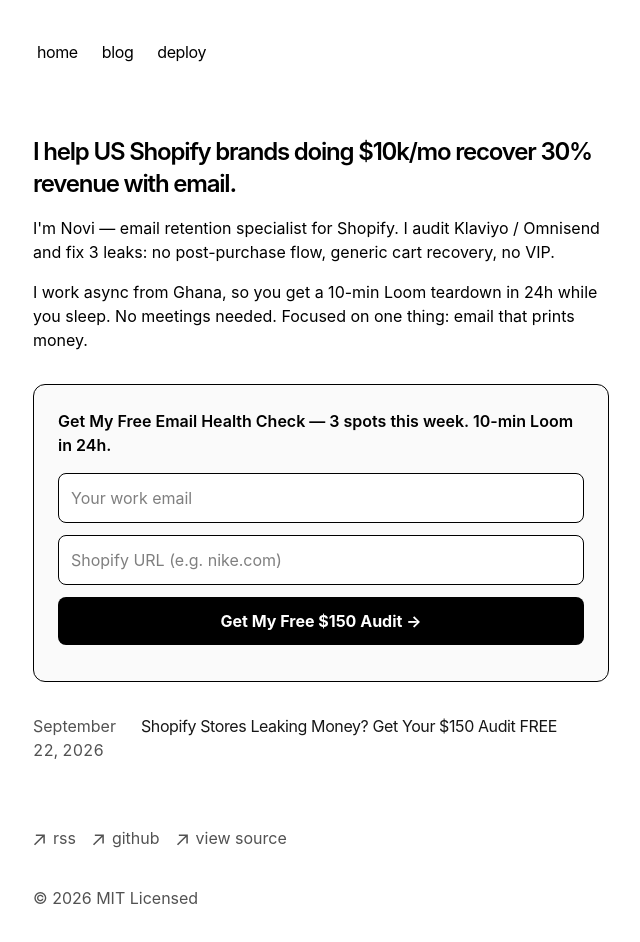
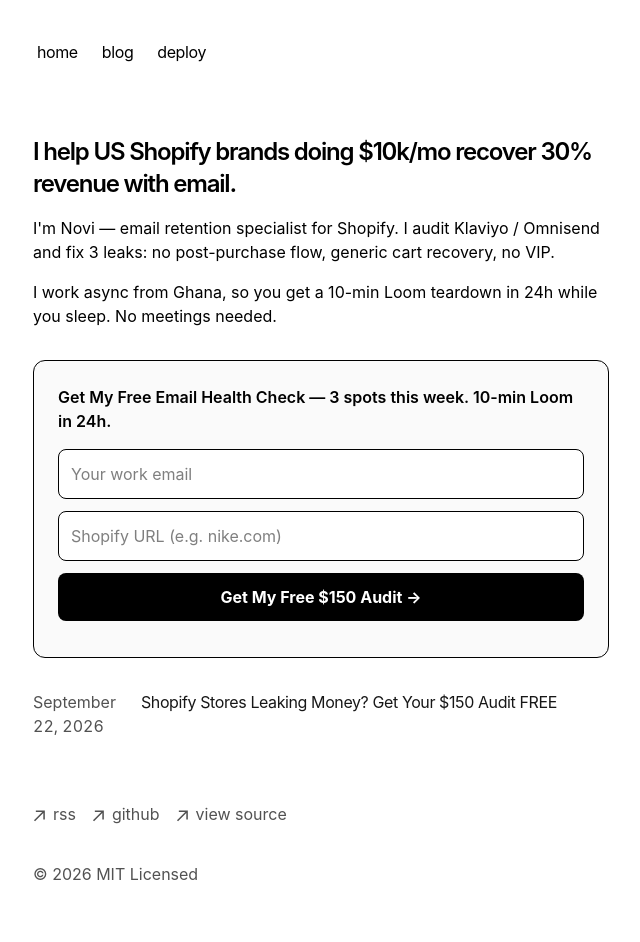
Before and after one commit to NOVI-I6699-cmd/portfolio-starter-kit, a Next.js app: page / in a window 1280 px wide. Shown: the top 942 px of the page, without its empty margins (319-959 px from the left). Built offline with nearby package versions, Linux system fonts and the light colour scheme.

Commit message:
Update page.tsx

```diff
--- a/app/page.tsx
+++ b/app/page.tsx
@@ -1,34 +1,7 @@
-'use client'
-import { useState } from 'react'
 import { BlogPosts } from "app/components/posts"
+import AuditForm from "app/components/AuditForm"
 
 export default function Page() {
-  const [email, setEmail] = useState('')
-  const [store, setStore] = useState('')
-  const [status, setStatus] = useState('')
-
-  const handleSubmit = async (e: any) => {
-    e.preventDefault()
-    setStatus('Sending...')
-    try {
-      const res = await fetch('/api/subscribe', {
-        method: 'POST',
-        headers: {'Content-Type': 'application/json'},
-        body: JSON.stringify({ email, store })
-      })
-      const data = await res.json()
-      if (res.ok) {
-        setStatus('Sent ✓ Check email! Loom in 24h')
-        setEmail('')
-        setStore('')
-      } else {
-        setStatus('Error: ' + data.error)
-      }
-    } catch (err: any) {
-      setStatus('Error, try again')
-    }
-  }
-
   return (
     <section>
       <h1 className="mb-4 text-2xl font-semibold tracking-tighter">
@@ -38,33 +11,11 @@ export default function Page() {
         I'm Novi — email retention specialist for Shopify. I audit Klaviyo / Omnisend and fix 3 leaks: no post-purchase flow, generic cart recovery, no VIP.
       </p>
       <p className="mb-8">
-        I work async from Ghana, so you get a 10-min Loom teardown in 24h while you sleep. No meetings needed. Focused on one thing: email that prints money.
+        I work async from Ghana, so you get a 10-min Loom teardown in 24h while you sleep. No meetings needed.
       </p>
 
-      <div className="mb-8 p-6 border rounded-xl bg-neutral-50 dark:bg-neutral-900">
-        <h3 className="font-semibold mb-4">Get My Free Email Health Check — 3 spots this week. 10-min Loom in 24h.</h3>
-        <form onSubmit={handleSubmit} className="space-y-3">
-          <input
-            type="email"
-            value={email}
-            onChange={(e) => setEmail(e.target.value)}
-            placeholder="Your work email"
-            required
-            className="w-full p-3 border rounded-lg bg-white text-black"
-          />
-          <input
-            type="text"
-            value={store}
-            onChange={(e) => setStore(e.target.value)}
-            placeholder="Shopify URL (e.g. nike.com)"
-            required
-            className="w-full p-3 border rounded-lg bg-white text-black"
-          />
-          <button type="submit" className="w-full bg-black text-white p-3 rounded-lg font-bold hover:bg-zinc-800">
-            Get My Free $150 Audit →
-          </button>
-          <p className="text-sm text-green-600">{status}</p>
-        </form>
+      <div className="mb-8">
+        <AuditForm />
       </div>
 
       <div className="my-8">
```
